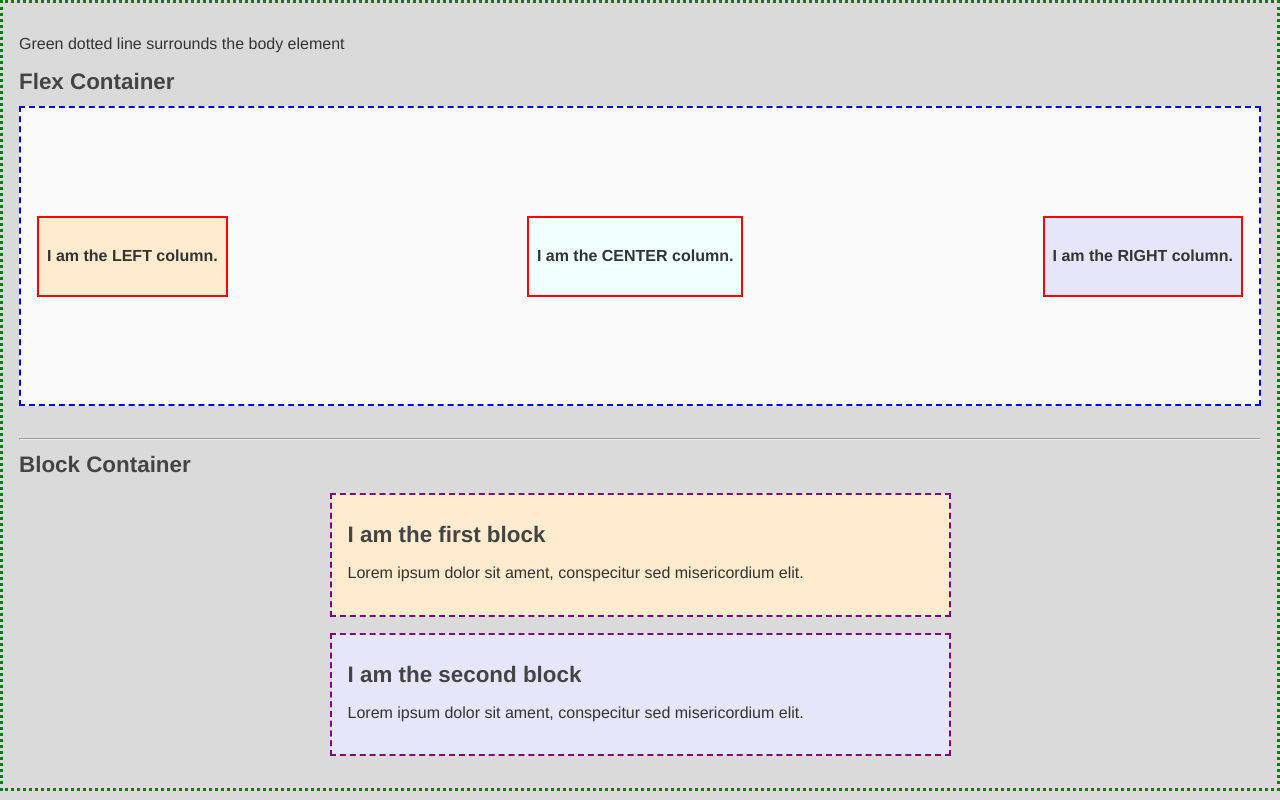
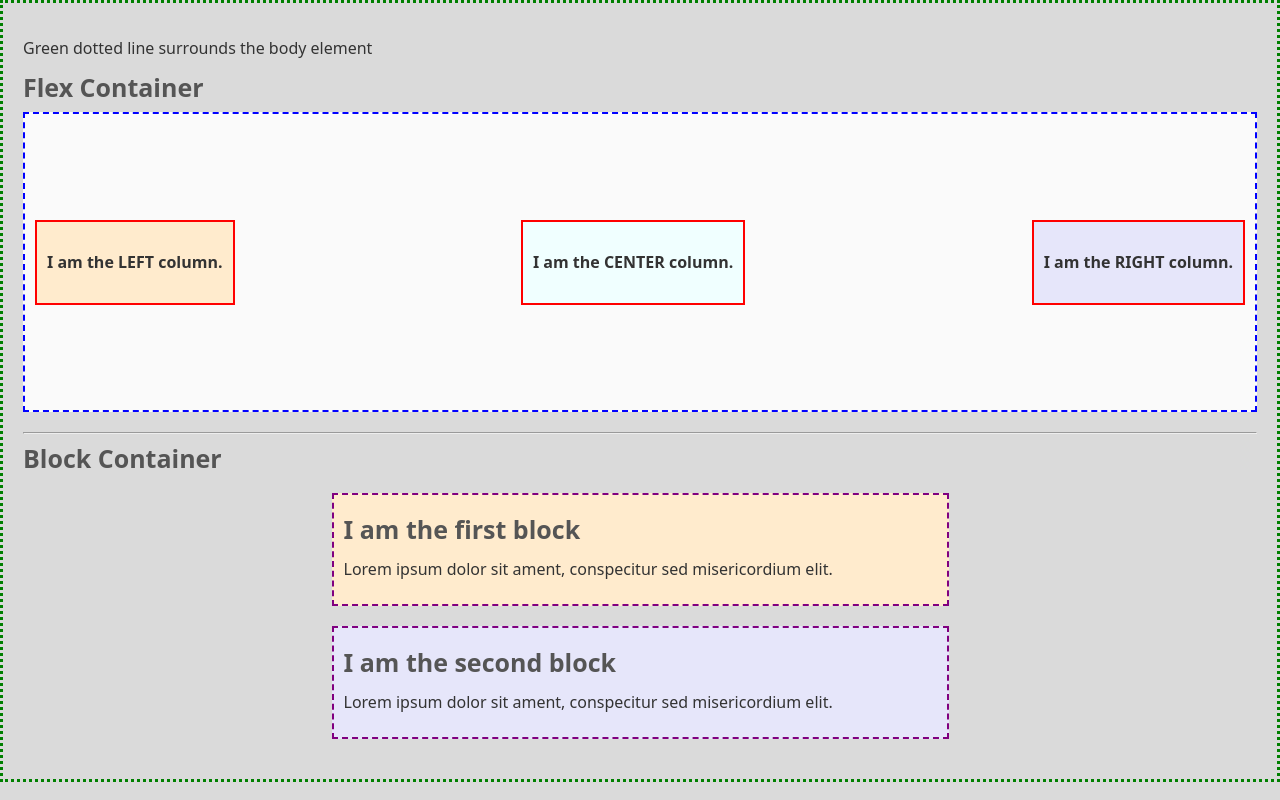
Before and after one commit to ericyork/eg_flex_demo, a plain HTML site: page index.html in a window 1280 px wide. Drawn offline with Linux system fonts and the light colour scheme.

Commit message:
Cleans up styles and makes them more consistent

```diff
--- a/css/style.css
+++ b/css/style.css
@@ -1,28 +1,32 @@
+/*--Here, 1rem = 10px. <html> font size and other important values (like box-sizing) are declared in modnorm.min.css. --*/
 body {
-  background-color: #DADADA; /*-- when just setting color  --*/
-  padding: 1em; /*-- could be px, %, viewport units, etc. --*/
-  font-family: 'Helvetica Neue', 'Arial', sans-serif; /*--basic font stack--*/
+  background-color: #DADADA; /*-- background color for outermost container  --*/
+  padding: 2rem; /*-- padding is shorthand for -top, -right, -bottom, and -left --*/
+  /*--
+  margin: 2rem; use this to show the difference between margin and padding --*/
   border: 3px dotted green; /*-- border shorthand property --*/
   color: #333; /*-- text color is inherited by child elements --*/
 }
 h2 {
-  font-size: 1.4em; /*-- gives headings a larger size --*/
-  font-weight: 800; /*-- makes headings boldface--*/
-  margin-top: .5em; /*-- adds space outside the border on the top--*/
-  margin-bottom: .5em; /*-- adds space outside the border on the bottom --*/
-  color: #444; /*-- makes headings a lighter color --*/
+  font-size: 2.5rem; /*-- by default, headings are larger, but this makes them a little bigger still --*/
+  font-weight: 900; /*-- by default headings are bold, but this makes them the boldest--*/
+  color: #555; /*-- makes heading text a lighter color gray --*/
+  margin-top: 1rem; /*-- adds space outside the border on the top--*/
+  margin-bottom: 1rem; /*-- adds space outside the border on the bottom --*/
+  /*--
+  margin: 1rem auto;    a shorter way to write the previous two rules--*/
 }
 p {
   margin-bottom: 1em; /*-- adds space between multiple paragraphs --*/
 }
 strong {
-  text-transform: uppercase; /*-- makes bolded items all-caps --*/
+  text-transform: uppercase; /*-- makes strong elments all-caps --*/
 }
 .parent {/*--flex container styles --*/
-  margin-bottom: 2em;
+  margin-bottom: 2rem;
   height: 300px; /*-- sets height for demo purposes --*/
   background: #FAFAFA; /*-- sets background to light gray --*/
-  padding: 1em; /*-- adds 1em of padding all around --*/
+  padding: 1rem; /*-- adds 1em of padding all around --*/
   border: 2px dashed blue;
   /*-- change styles below this line --*/
   display: flex; /*-- sets the display mode--*/
@@ -58,17 +62,17 @@ strong {
 }
 .children {/*--common columns styles --*/
   border: 2px solid red;
-  padding: .5em;
+  padding: 1rem;
   text-align: center; /*-- Aligns only the text --*/
 }
 /*--block-container styles --*/
 .block-container {
   display: block; /*-- sets the display mode to block --*/
   background: #FAFAFA;
-  padding: 1em;
+  padding: 1rem;
   border: 2px dashed purple;
   width: 50%; /*-- sets the width equal to half the container size --*/
-  margin: 1em auto; /*-- auto equalizes left and right margins --*/
+  margin: 2rem auto; /*-- auto equalizes left and right margins --*/
 }
 .first {
   background-color: blanchedalmond;
```
